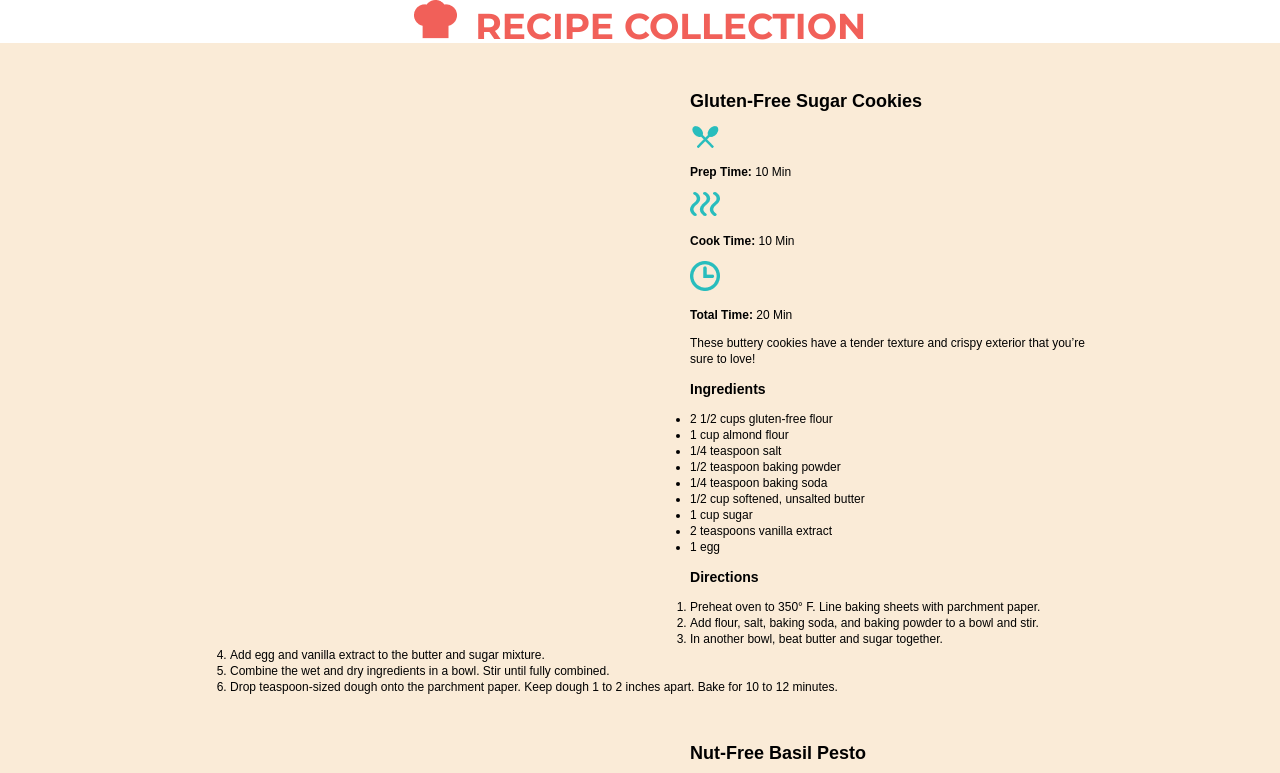
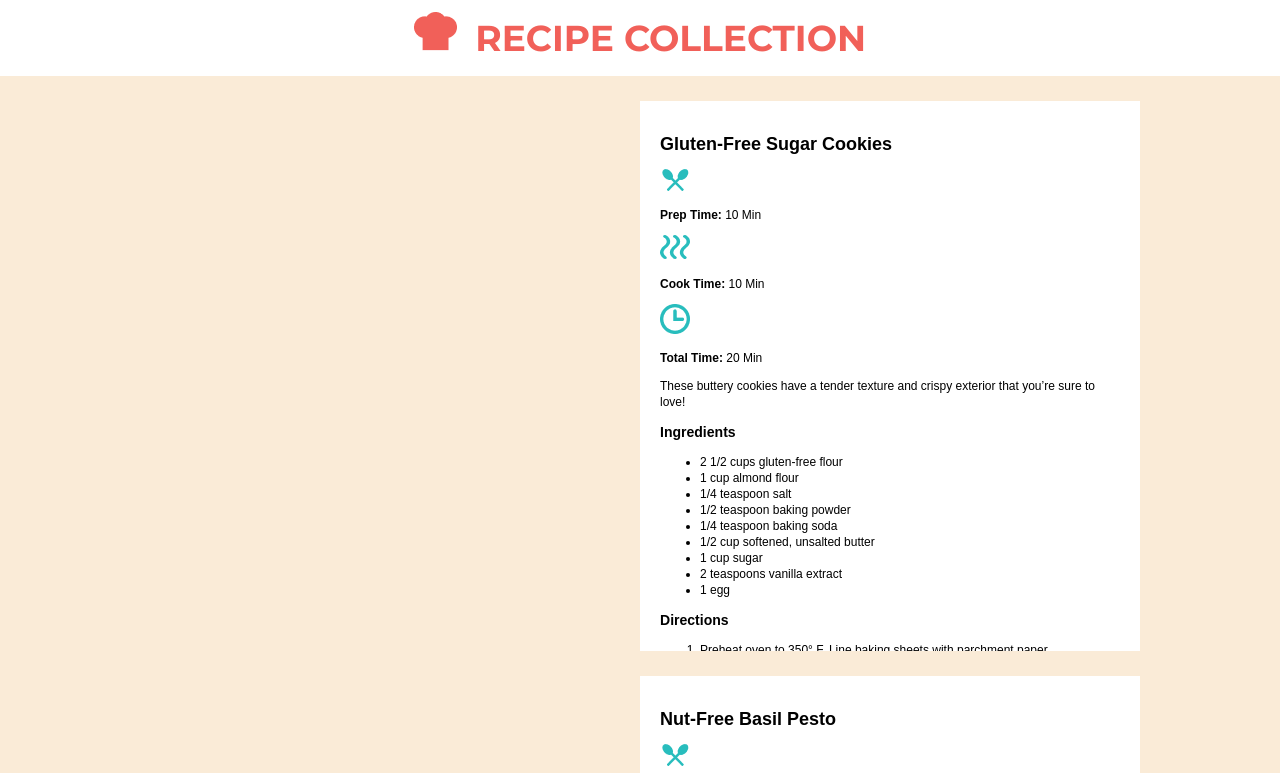
Before and after one commit to jjackson112/bonus-recipe-card, a plain HTML site: page index.html in a window 1280 px wide. Shown: the top 773 px of the page. Drawn offline with Linux system fonts and the light colour scheme.

Commit message:
recipe card styles

```diff
--- a/css/style.css
+++ b/css/style.css
@@ -15,7 +15,7 @@ header {
 }
 
 h1 {
-    display: inline;
+    display: inline-block;
     font-family: 'Montserrat', sans-serif;
     font-size: 36px;
     padding: 30px 0px;
@@ -37,7 +37,8 @@ main {
 }
 
 .card {
-    margin: 50px;
+    margin: 25px 0;
+    overflow: auto;
 }
 
 .image {
@@ -45,3 +46,13 @@ main {
     width: 500px;
     height: 550px;
 }
+
+/* border-box to include padding and border in an element's total width and height*/
+.recipe {
+    float: left;
+    padding: 20px;
+    width: 500px;
+    height: 550px;
+    background: #ffffff;
+    box-sizing: border-box;
+}
```
